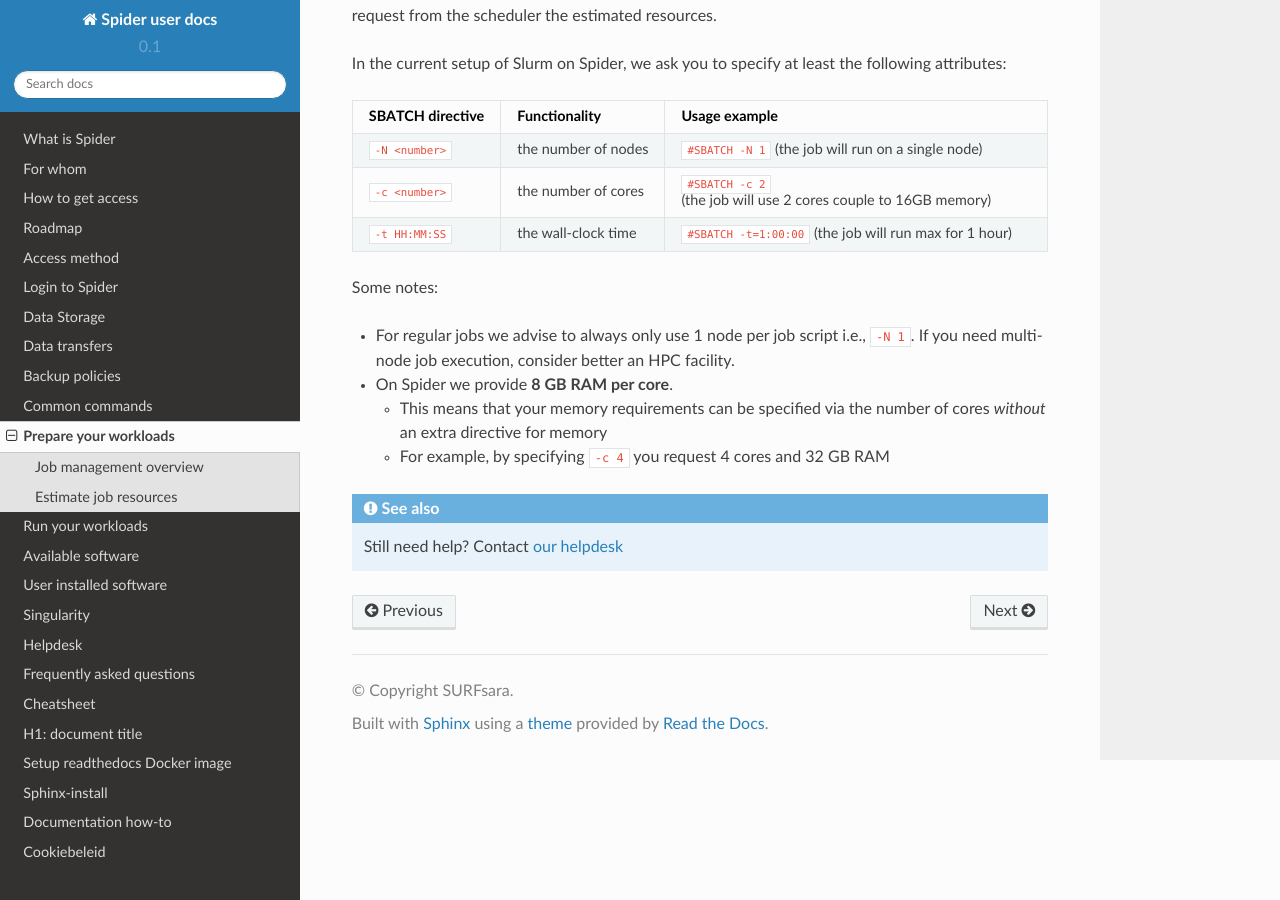
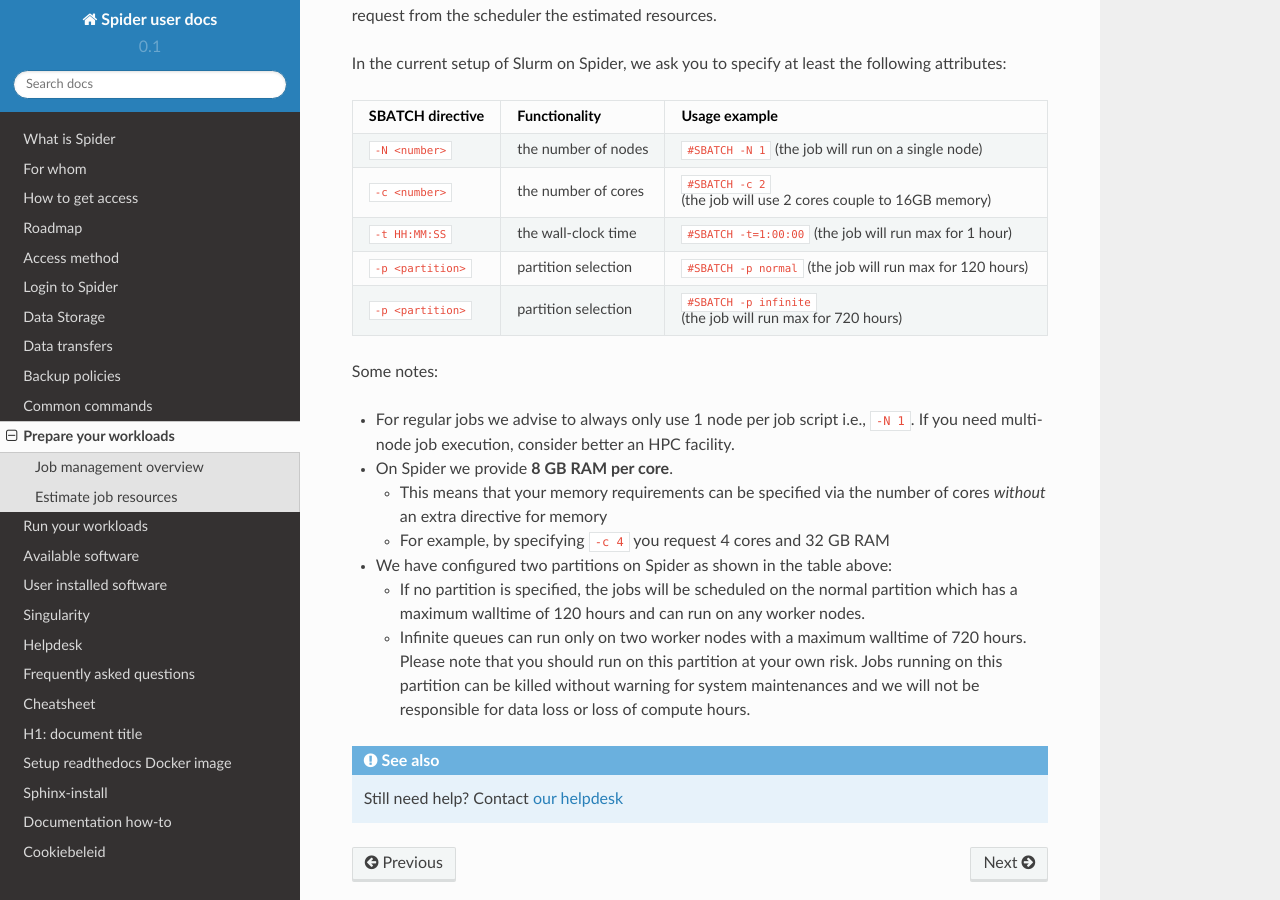
Before and after one commit to sara-nl/spiderdocs, a Sphinx documentation site: the page built from source/Pages/compute/prepare_workloads.rst, in a window 1280 px wide and 900 px high, scrolled down 957 px. Built offline with Sphinx 7.4.7 and the Read the Docs theme 2.0.0, drawn with Linux system fonts in a browser that asks for light colours; pages that are not in the unit, such as notebooks, are missing from menus.

Commit message:
adding partition information

```diff
--- a/source/Pages/compute/prepare_workloads.rst
+++ b/source/Pages/compute/prepare_workloads.rst
@@ -46,13 +46,15 @@ your job script to request from the scheduler the estimated resources.
 In the current setup of Slurm on Spider, we ask you to specify at least
 the following attributes:
 
-================    ===================   =================
-SBATCH directive    Functionality         Usage example
-================    ===================   =================
-``-N <number>``     the number of nodes   ``#SBATCH -N 1`` (the job will run on a single node)
-``-c <number>``     the number of cores   ``#SBATCH -c 2`` (the job will use 2 cores couple to 16GB memory)
-``-t HH:MM:SS``     the wall-clock time   ``#SBATCH -t=1:00:00`` (the job will run max for 1 hour)
-================    ===================   =================
+==================    ===================   =================
+SBATCH directive      Functionality         Usage example
+==================    ===================   =================
+``-N <number>``       the number of nodes   ``#SBATCH -N 1`` (the job will run on a single node)
+``-c <number>``       the number of cores   ``#SBATCH -c 2`` (the job will use 2 cores couple to 16GB memory)
+``-t HH:MM:SS``       the wall-clock time   ``#SBATCH -t=1:00:00`` (the job will run max for 1 hour)
+``-p <partition>``    partition selection   ``#SBATCH -p normal`` (the job will run max for 120 hours)
+``-p <partition>``    partition selection   ``#SBATCH -p infinite`` (the job will run max for 720 hours)
+==================    ===================   =================
 
 Some notes:
 
@@ -61,6 +63,12 @@ Some notes:
 
   * This means that your memory requirements can be specified via the number of cores *without* an extra directive for memory
   * For example, by specifying ``-c 4`` you request 4 cores and 32 GB RAM
+* We have configured two partitions on Spider as shown in the table above:
+
+  * If no partition is specified, the jobs will be scheduled on the normal partition  which has a maximum walltime of 120 hours and can run on any worker nodes.
+  * Infinite queues can run only on two worker nodes with a maximum walltime of 720 hours. Please note that you should run on this partition at your own risk. Jobs running on this partition can be killed without warning for system maintenances and we will not be responsible for data loss or loss of compute hours.
+
+
 
 .. seealso:: Still need help? Contact :ref:`our helpdesk <helpdesk>`
 
```
